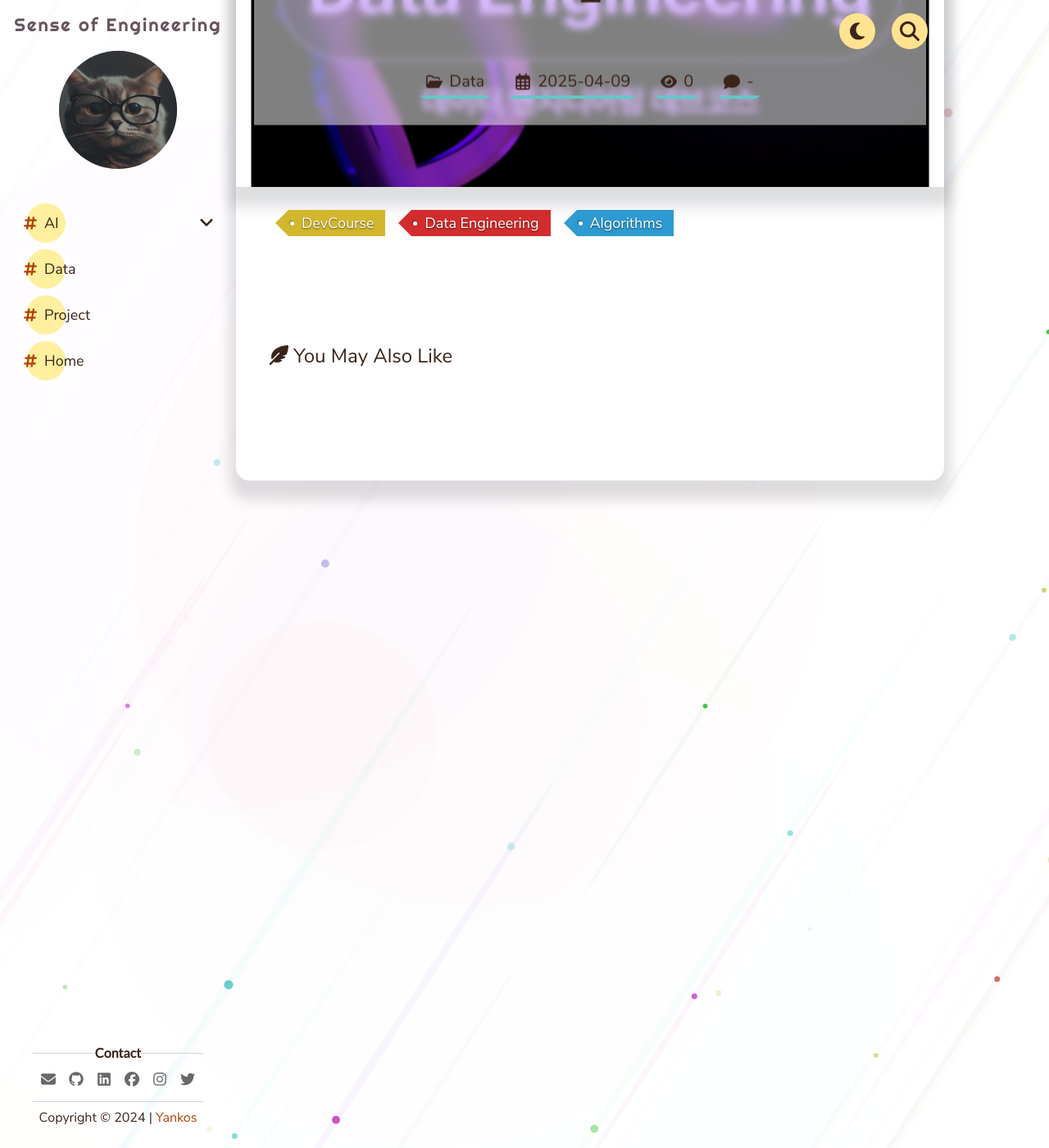
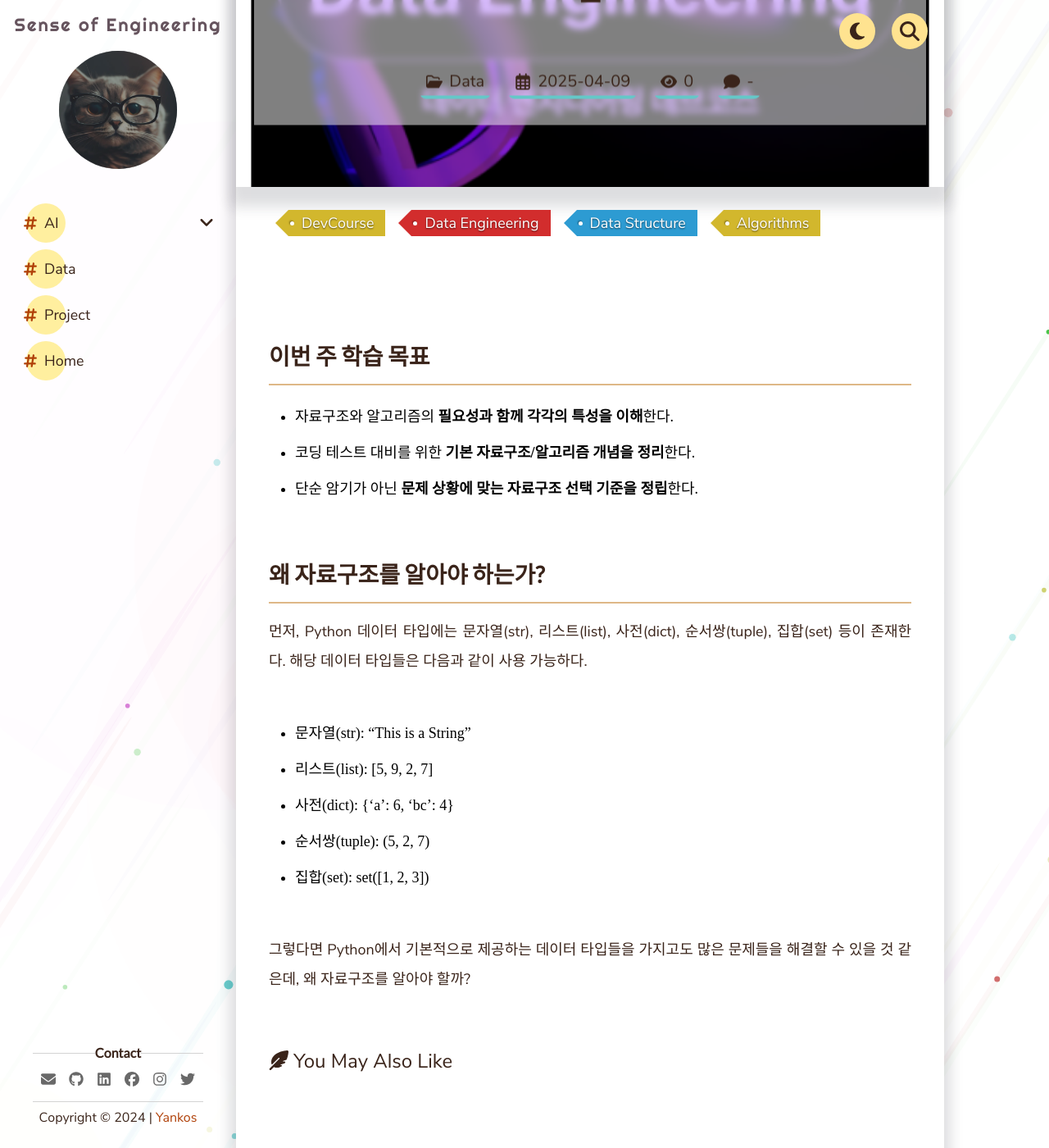
Before and after one commit to jjunier/jjunier.github.io, a Jekyll site: the page built from _pages/Data/DevCourse/post-01.md, in a window 1280 px wide and 1400 px high, scrolled down 379 px. Shown: the whole window at 82% size. Built offline with Jekyll 4.4.1, drawn with Linux system fonts in a browser that asks for light colours; comment, search, counter and statistics services are not loaded; some of the changed text lies outside the part shown.

Commit message:
docs: update WIL01(title: Data Structure & Algorithms) pages

```diff
--- a/_pages/Data/DevCourse/post-01.md
+++ b/_pages/Data/DevCourse/post-01.md
@@ -1,10 +1,29 @@
 ---
-title: "[6기] 데브코스 DE WIL 01 | 자료구조와 알고리즘"
+title: "[6기] 데브코스 DE WIL 01 | 자료구조 & 알고리즘"
 tags:
     - DevCourse
     - Data Engineering
+    - Data Structure
     - Algorithms
 date: "2025-04-09"
 thumbnail: "/assets/img/thumbnail/devcourse.png"
 bookmark: true
 ---
+
+## 이번 주 학습 목표
+---
+- 자료구조와 알고리즘의 **필요성과 함께 각각의 특성을 이해**한다.
+- 코딩 테스트 대비를 위한 **기본 자료구조/알고리즘 개념을 정리**한다.
+- 단순 암기가 아닌 **문제 상황에 맞는 자료구조 선택 기준을 정립**한다.
+
+## 왜 자료구조를 알아야 하는가?
+---
+먼저, Python 데이터 타입에는 문자열(str), 리스트(list), 사전(dict), 순서쌍(tuple), 집합(set) 등이 존재한다. 해당 데이터 타입들은 다음과 같이 사용 가능하다.
+
+- 문자열(str): "This is a String"
+- 리스트(list): [5, 9, 2, 7]
+- 사전(dict): {'a': 6, 'bc': 4}
+- 순서쌍(tuple): (5, 2, 7)
+- 집합(set): set([1, 2, 3])
+
+그렇다면 Python에서 기본적으로 제공하는 데이터 타입들을 가지고도 많은 문제들을 해결할 수 있을 것 같은데, 왜 자료구조를 알아야 할까?
```
